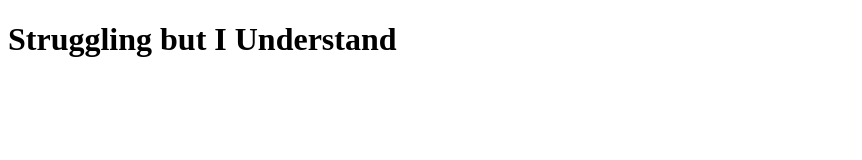
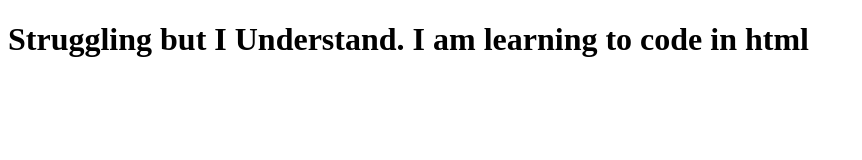
Before and after one commit to AU-Chidex/Mygitwebtest, a plain HTML site: page site/index.html in a window 1280 px wide. Shown: the whole page, without its empty margins (0-862 px from the left). Drawn offline with Linux system fonts and the light colour scheme.

Commit message:
updated index page

```diff
--- a/site/index.html
+++ b/site/index.html
@@ -4,6 +4,6 @@
        <title>I UNDERSTAND GITHUB</title>
    </head>
    <body>
-       <h1>Struggling but I Understand</h1>
+       <h1>Struggling but I Understand. I am learning to code in html</h1>
    </body>
    </html>
```
